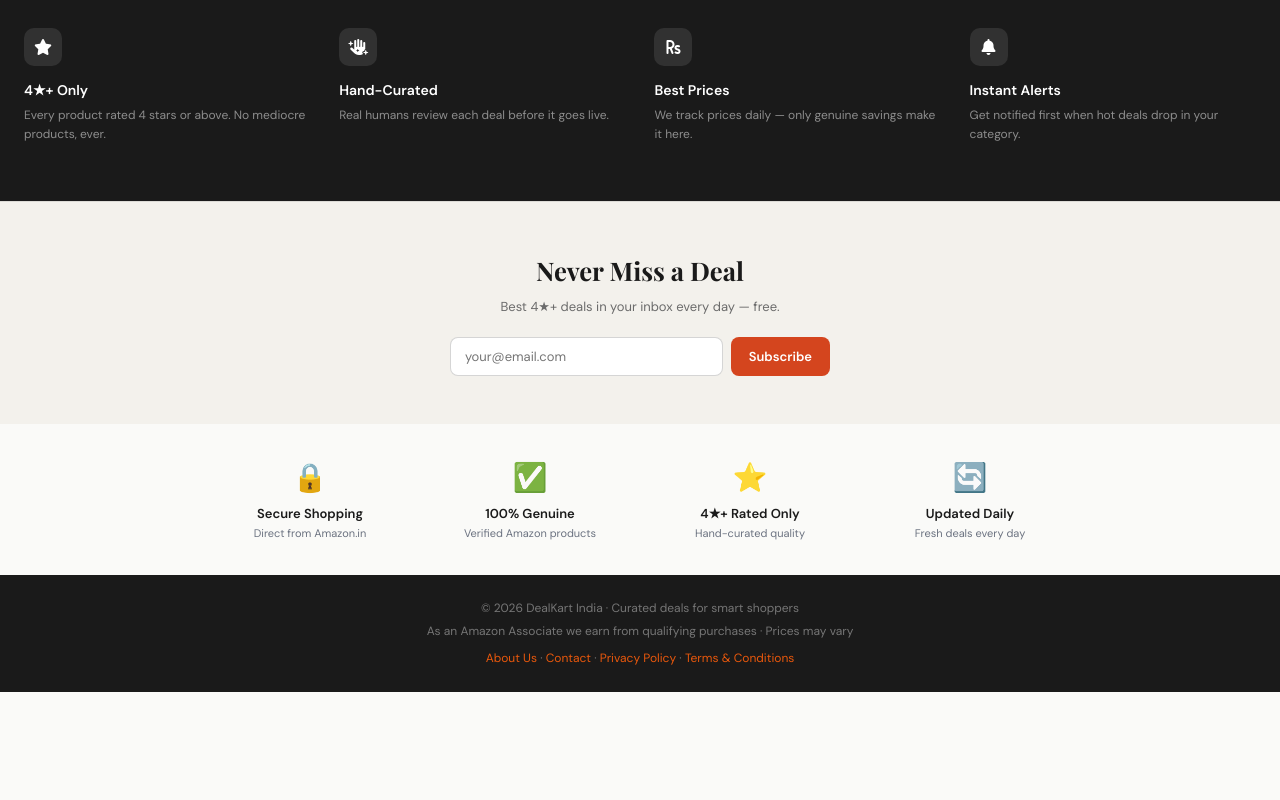
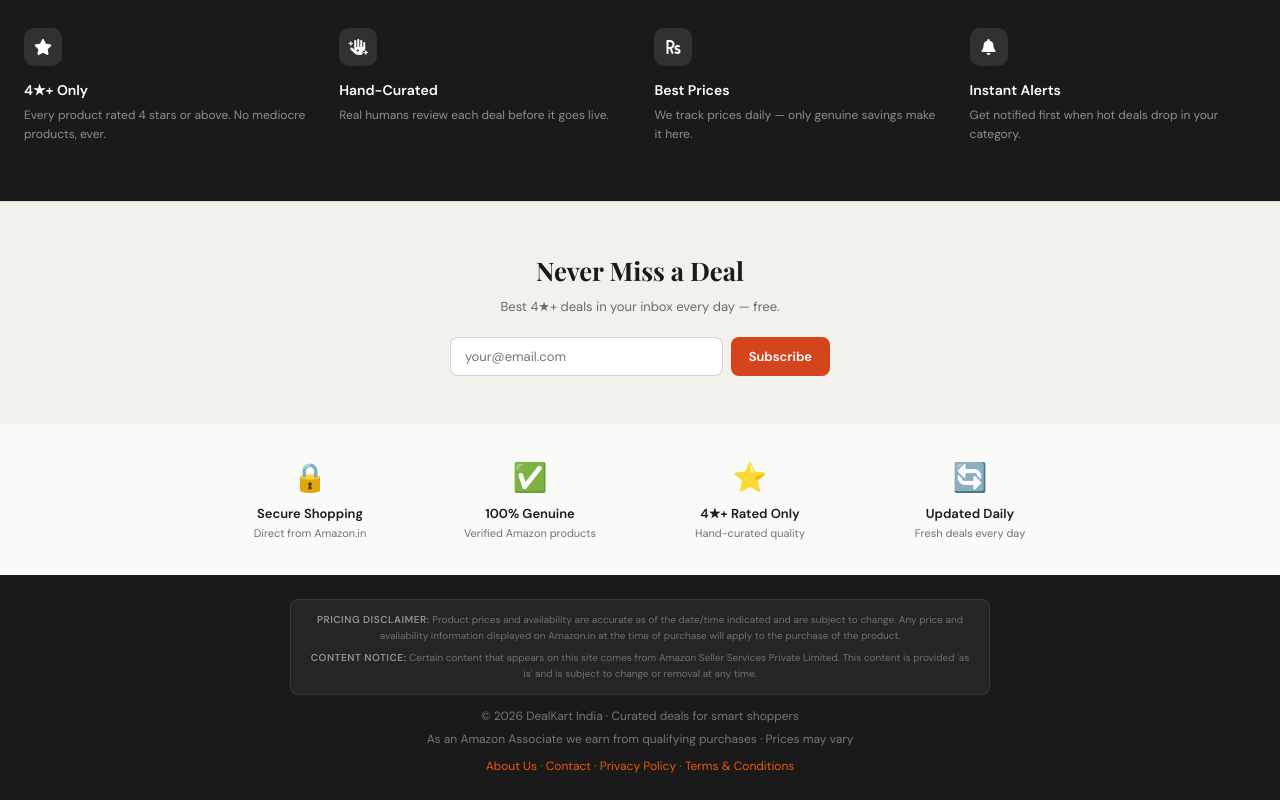
Before and after one commit to Sandeepkumar154/Amazon1, a website: page index.html in a window 1280 px wide. Shown: the part 1220-2020 px from the top of the page. Before the commit the page ends 1912 px from the top, so only its background shows below. Drawn offline with nearby package versions, Linux system fonts and the light colour scheme; no server answers.

Commit message:
Add Amazon-required pricing and content disclaimers to footer

```diff
--- a/index.html
+++ b/index.html
@@ -1257,6 +1257,33 @@
             text-align: center;
             padding: 1.5rem;
             font-size: 12px;
+        }
+
+        .amazon-disclaimers {
+            max-width: 700px;
+            margin: 0 auto 12px;
+            padding: 12px 16px;
+            background: rgba(255, 255, 255, .05);
+            border-radius: 8px;
+            border: 1px solid rgba(255, 255, 255, .08);
+        }
+
+        .amazon-disclaimers p {
+            font-size: 10px;
+            line-height: 1.6;
+            color: rgba(255, 255, 255, .35);
+            margin-bottom: 6px;
+        }
+
+        .amazon-disclaimers p:last-child {
+            margin-bottom: 0;
+        }
+
+        .amazon-disclaimers .disclaimer-label {
+            color: rgba(255, 255, 255, .5);
+            font-weight: 600;
+            text-transform: uppercase;
+            letter-spacing: 0.5px;
         }
 
         /* MODALS */
@@ -1734,6 +1761,10 @@
         </div>
 
         <footer>
+            <div class="amazon-disclaimers">
+                <p><span class="disclaimer-label">Pricing Disclaimer:</span> Product prices and availability are accurate as of the date/time indicated and are subject to change. Any price and availability information displayed on Amazon.in at the time of purchase will apply to the purchase of the product.</p>
+                <p><span class="disclaimer-label">Content Notice:</span> Certain content that appears on this site comes from Amazon Seller Services Private Limited. This content is provided 'as is' and is subject to change or removal at any time.</p>
+            </div>
             <p style="margin-bottom:4px;">© 2026 DealKart India · Curated deals for smart shoppers</p>
             <p>As an Amazon Associate we earn from qualifying purchases · Prices may vary</p>
             <p style="margin-top:8px;font-size:12px;"><a href="/about.html"
@@ -1785,7 +1816,7 @@
                     style="position:absolute;left:14px;top:50%;transform:translateY(-50%);color:#9ca3af;font-size:14px;"></i>
                 <input type="text" id="searchInput" placeholder="Search products..."
                     oninput="searchProducts(this.value)"
-                    style="width:100%;padding:12px 14px 12px 40px;border:1px solid #e5e7eb;border-radius:12px;font-size:14px;background:var(--bg2);color:var(--ink1);outline:none;transition:border-color .2s;"
+                    style="width:100%;padding:12px 14px 12px 40px;border:1px solid #e5e7eb;border-radius:12px;font-size:14px;background:var(--bg2);color:var(--ink);outline:none;transition:border-color .2s;"
                     onfocus="this.style.borderColor='var(--accent)'" onblur="this.style.borderColor='#e5e7eb'">
             </div>
         </div>
@@ -1802,6 +1833,10 @@
         </div>
 
         <footer>
+            <div class="amazon-disclaimers">
+                <p><span class="disclaimer-label">Pricing Disclaimer:</span> Product prices and availability are accurate as of the date/time indicated and are subject to change. Any price and availability information displayed on Amazon.in at the time of purchase will apply to the purchase of the product.</p>
+                <p><span class="disclaimer-label">Content Notice:</span> Certain content that appears on this site comes from Amazon Seller Services Private Limited. This content is provided 'as is' and is subject to change or removal at any time.</p>
+            </div>
             <p style="margin-bottom:4px;">© 2026 DealKart India · Curated deals for smart shoppers</p>
             <p>As an Amazon Associate we earn from qualifying purchases · Prices may vary</p>
             <p style="margin-top:8px;font-size:12px;"><a href="/about.html"
```
